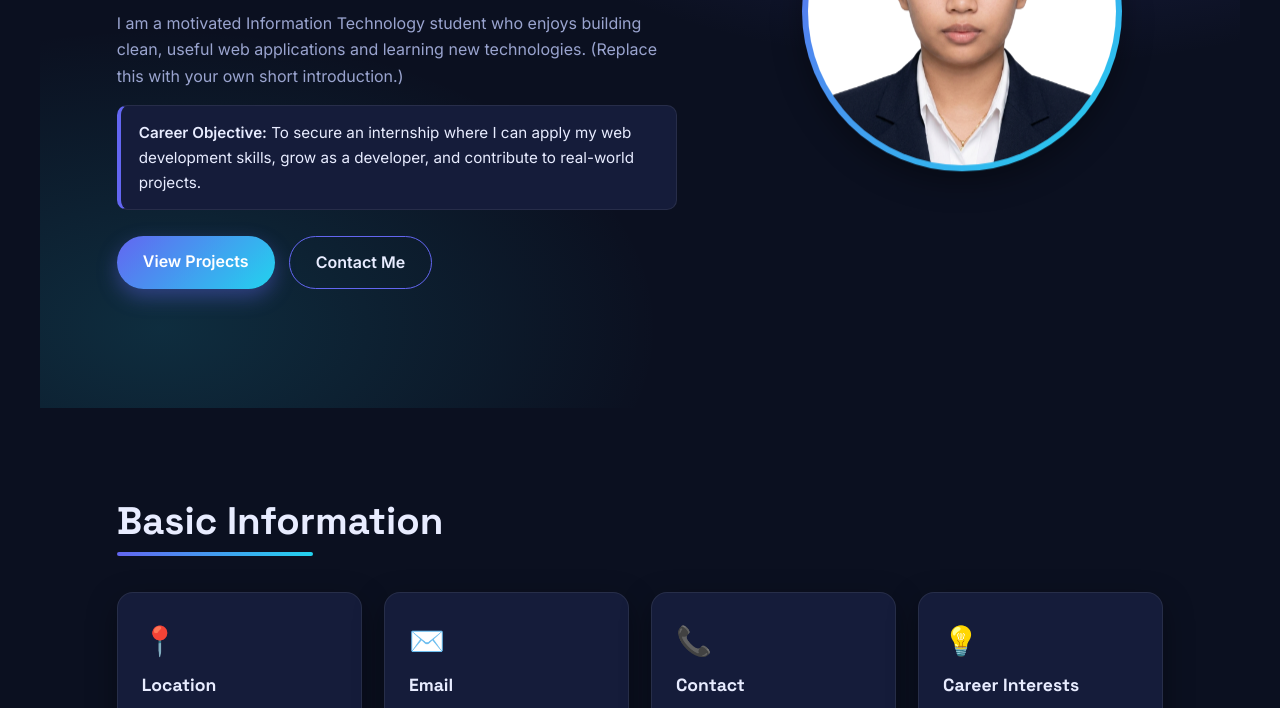
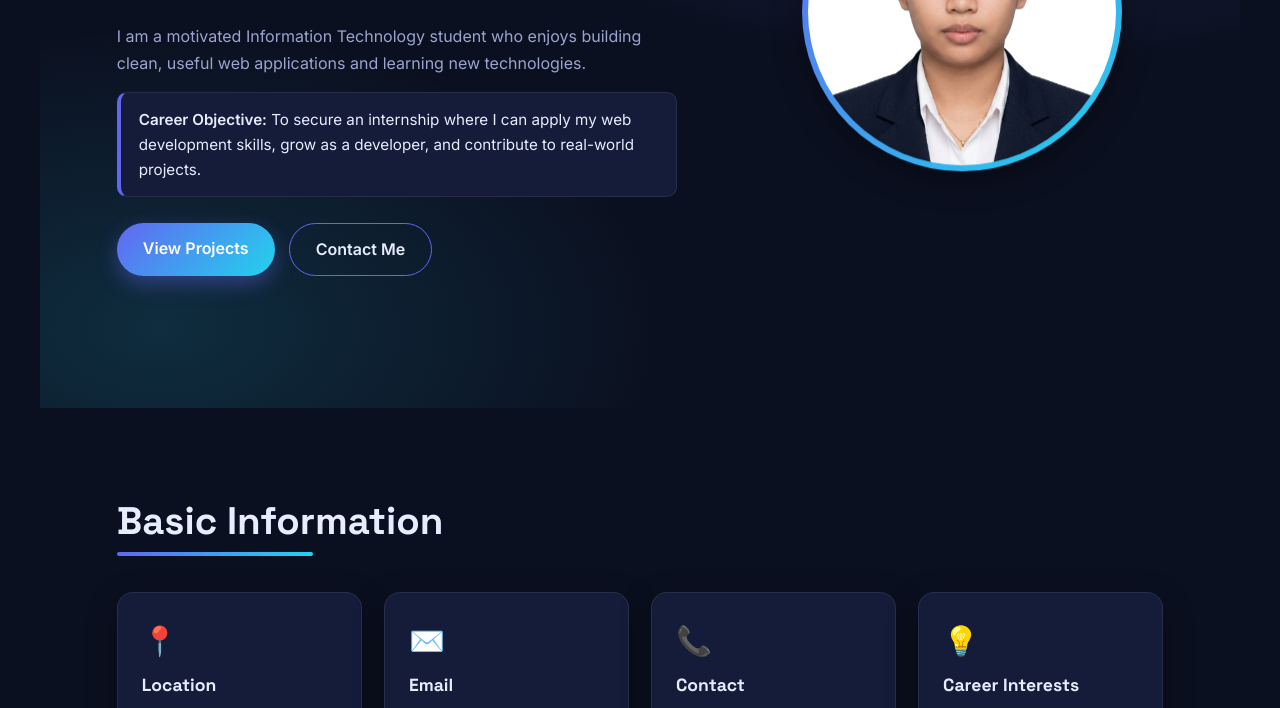
Before and after one commit to Eljen07/CV, a plain HTML site: page index.html in a window 1280 px wide. Shown: the part 392-1100 px from the top of the page. Drawn offline with Linux system fonts and the light colour scheme.

Commit message:
Edit the index.html in about

```diff
--- a/index.html
+++ b/index.html
@@ -67,7 +67,6 @@
           <p class="lead">
             I am a motivated Information Technology student who enjoys building
             clean, useful web applications and learning new technologies.
-            (Replace this with your own short introduction.)
           </p>
           <div class="objective">
             <strong>Career Objective:</strong> To secure an internship where I
```
